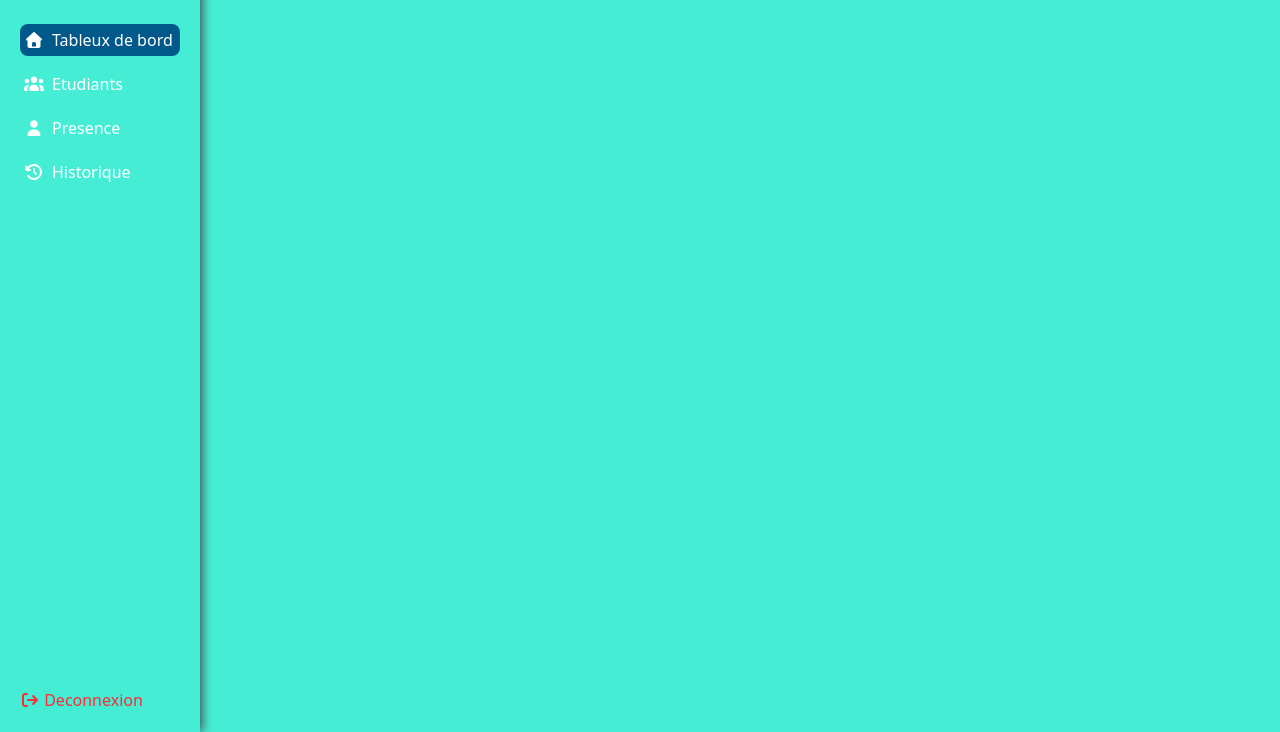
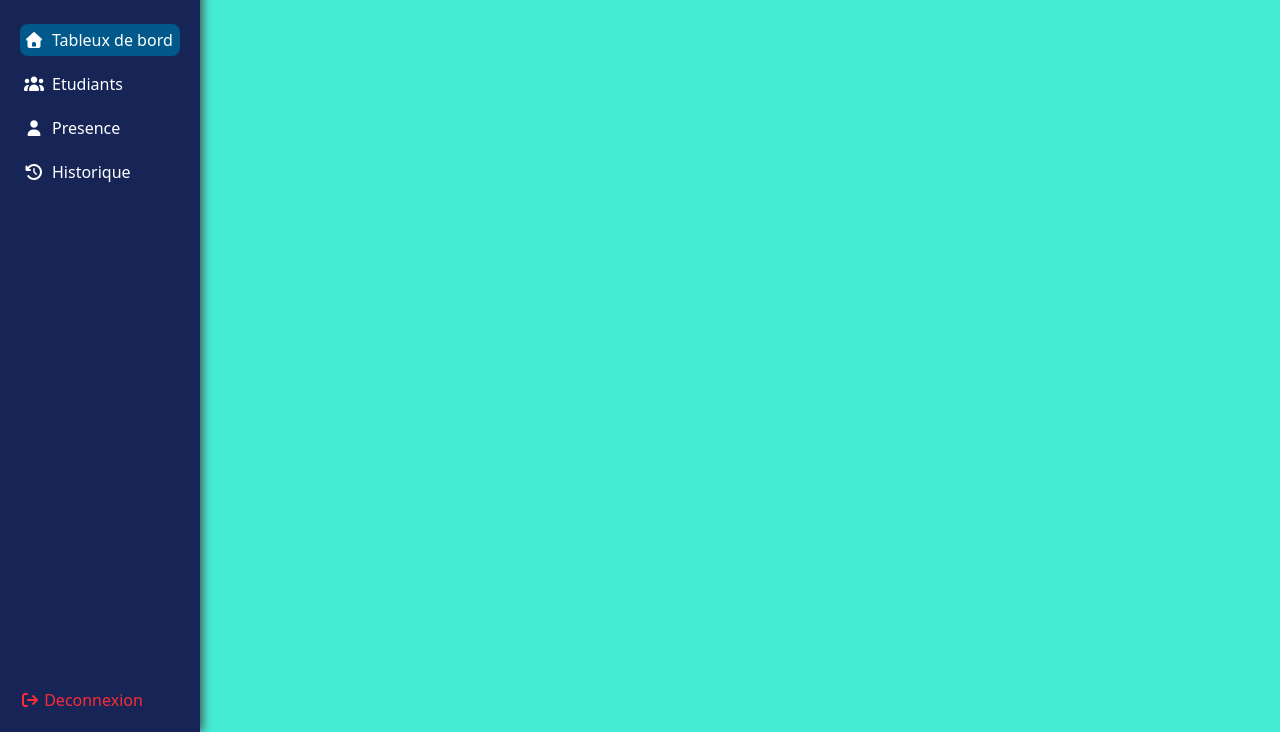
Before and after one commit to Mouad-MCH/Systeme_Gestion_Absences-Retards, a plain HTML site: page index.html in a window 1280 px wide. Shown: the part 68-800 px from the top of the page. Drawn offline with nearby package versions, Linux system fonts and the light colour scheme.

Commit message:
fix sidebar color

```diff
--- a/index.html
+++ b/index.html
@@ -25,7 +25,7 @@
 
       <div class="flex w-full">
       <!-- Start Sidebar -->
-      <div class="z-10 sidebar dark:bg-blue-950 text-white min-w-[200px] h-screen p-5 flex flex-col justify-between shadow-[2px_0px_10px_#444]">
+      <div class="z-10 sidebar bg-blue-950 text-white min-w-[200px] h-screen p-5 flex flex-col justify-between shadow-[2px_0px_10px_#444]">
         <div>
           <div class="logo text-center mb-10 ">
             <img src="" alt="">
```
